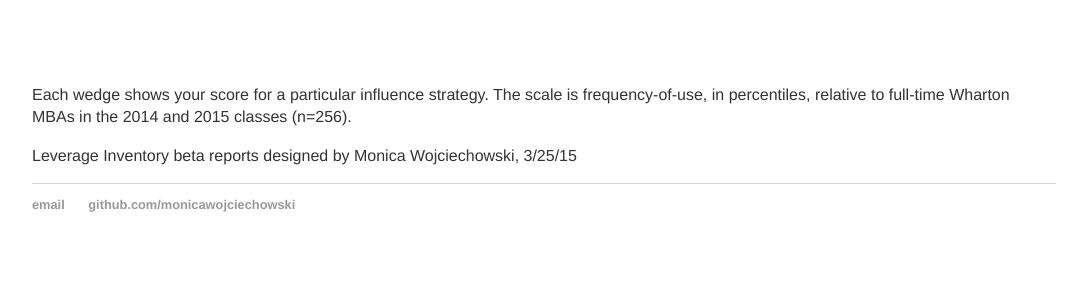
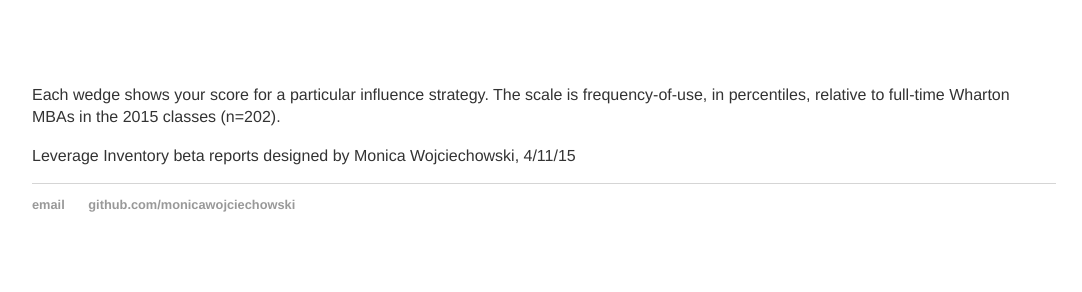
Before and after one commit to monicawoj/monicawojciechowski.github.io, a Jekyll site: the page built from portfolio/index.html, in a window 1280 px wide. Shown: the part 643-935 px from the top of the page, without its empty margins (96-1178 px from the left). Built offline with Jekyll 4.4.1, drawn with Linux system fonts in a browser that asks for light colours.

Commit message:
Update index.html

```diff
--- a/portfolio/index.html
+++ b/portfolio/index.html
@@ -282,8 +282,8 @@ input[type=range]:focus::-ms-fill-upper {
 
 
     <div id="holder" style="width: 100%; height: 50%; clear:both">
-    <p id="p1"><br><br>Each wedge shows your score for a particular influence strategy. The scale is frequency-of-use, in percentiles, relative to full-time Wharton MBAs in the 2014 and 2015 classes (n=256).</p>
-    <p id="p2">Leverage Inventory beta reports designed by Monica Wojciechowski, 3/25/15</p>
+    <p id="p1"><br><br>Each wedge shows your score for a particular influence strategy. The scale is frequency-of-use, in percentiles, relative to full-time Wharton MBAs in the 2015 classes (n=202).</p>
+    <p id="p2">Leverage Inventory beta reports designed by Monica Wojciechowski, 4/11/15</p>
     </div>
 
 <script src="js/d3.v3.min.js"></script>
```
